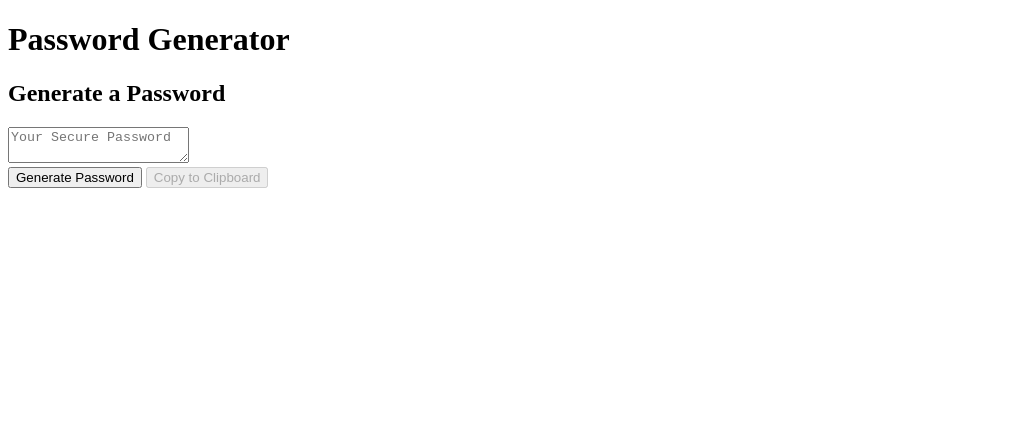
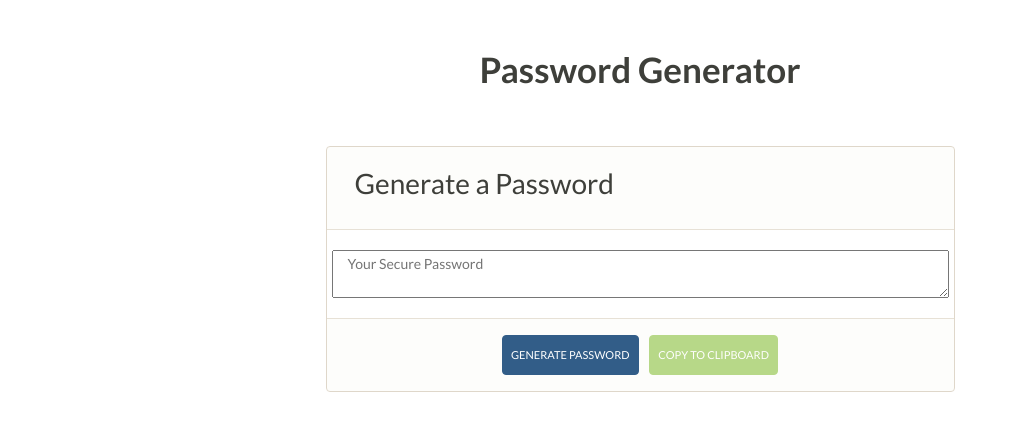
Before and after one commit to Andreloui5/Random-Password-Generator, a plain HTML site: page Develop/index.html in a window 1280 px wide. Shown: the whole page, without its empty margins (0-1010 px from the left). Drawn offline with nearby package versions, Linux system fonts and the light colour scheme.

Commit message:
added basic styling to html and css

```diff
--- a/Develop/index.html
+++ b/Develop/index.html
@@ -1,25 +1,29 @@
 <!DOCTYPE html>
 <html lang="en">
   <head>
-    <meta charset="UTF-8" />
-    <meta name="viewport" content="width=device-width, initial-scale=1.0" />
-    <meta http-equiv="X-UA-Compatible" content="ie=edge" />
+    <meta charset="UTF-8">
+    <meta name="viewport" content="width=device-width, initial-scale=1.0">
+    <meta http-equiv="X-UA-Compatible" content="ie=edge">
+    <link href="https://fonts.googleapis.com/css?family=Lato:100,300,400,700,900&display=swap" rel="stylesheet">
+    <link href="https://stackpath.bootstrapcdn.com/bootswatch/4.4.0/sandstone/bootstrap.min.css" rel="stylesheet" integrity="sha384-2i5iue4huuh6IFYfutZmVqdWHLOnc+2k9geOaCE1L0Z4JMIGRGuqbwb/epCIOgVp" crossorigin="anonymous">
     <title>Password Generator</title>
-    <link rel="stylesheet" href="style.css" />
+    <link rel="stylesheet" href="style.css">
   </head>
   <body>
-    <div class="wrapper">
+    <!-- Container Div  -->
+    <div class="container">
       <!-- Header  -->
-      <header>
-        <h1>Password Generator</h1>
+      <header class="row m-5">
+        <h1 class="col text-center font-weight-bold">Password Generator</h1>
       </header>
-      <div class="card">
-        <div class="card-header">
-          <h2>Generate a Password</h2>
+      <!-- Card -->
+      <div class="card border rounded row m-2">
+        <div class="card-header col">
+          <h2 class="p-2">Generate a Password</h2>
         </div>
         <!-- Text Area -->
-        <div class="card-body">
-          <textarea
+        <div class="card-body row wrapper">
+          <textarea class="col"
             readonly
             id="password"
             placeholder="Your Secure Password"
@@ -28,10 +32,13 @@
         </div>
         <!-- Password button  -->
         <div class="card-footer">
-          <button id="generate" class="btn">Generate Password</button>
-          <button disabled id="copy" class="btn float right">Copy to Clipboard</button>
+          <div class="text-center">
+          <button id="generate" class="btn btn-primary m-1 p-2">Generate Password</button>
+          <button disabled id="copy" class="btn float right btn-success m-1 p-2">Copy to Clipboard</button>
+          </div>
         </div>
       </div>
+    <!-- End Container -->
     </div>
     <script src="script.js"></script>
   </body>
--- /dev/null
+++ b/Develop/style.css
@@ -0,0 +1,8 @@
+* {
+    font-family: 'Lato', sans-serif;
+}
+
+.container {
+    width: 675px;
+    height: auto;
+}
```
